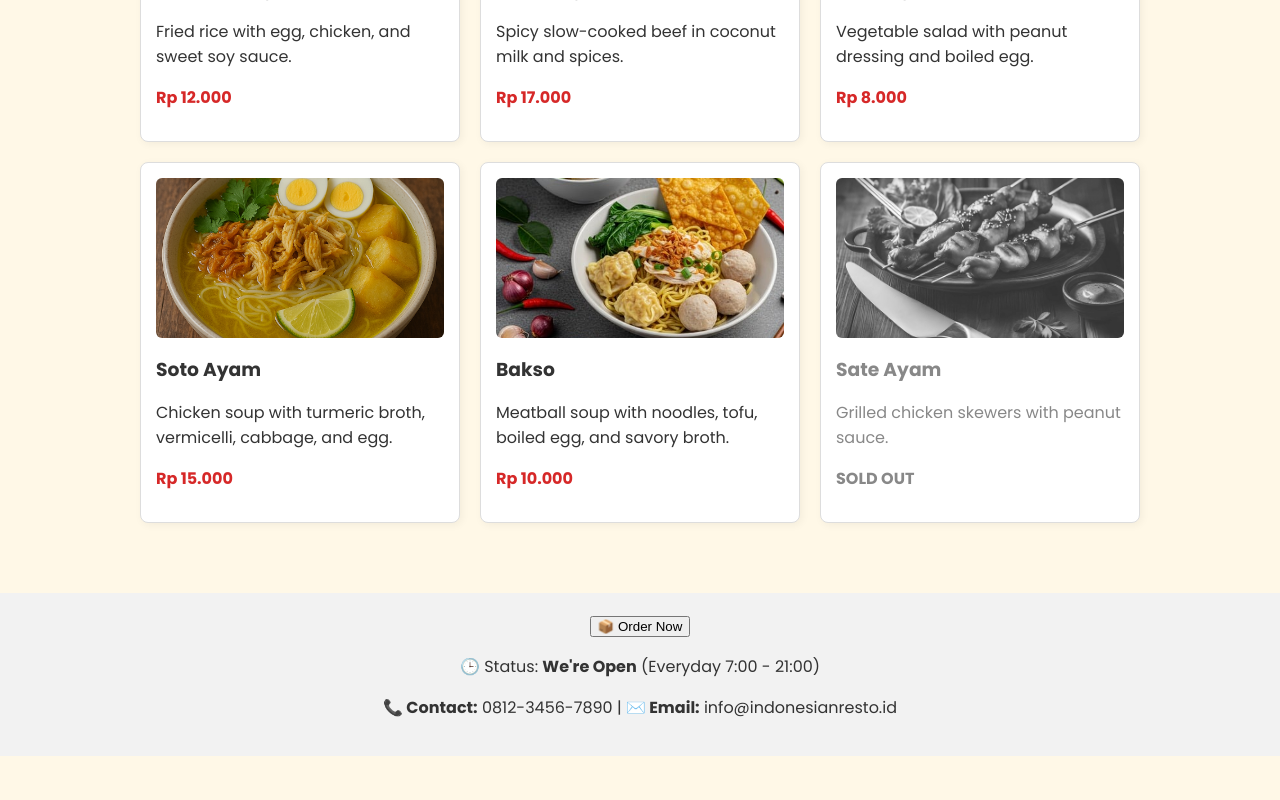
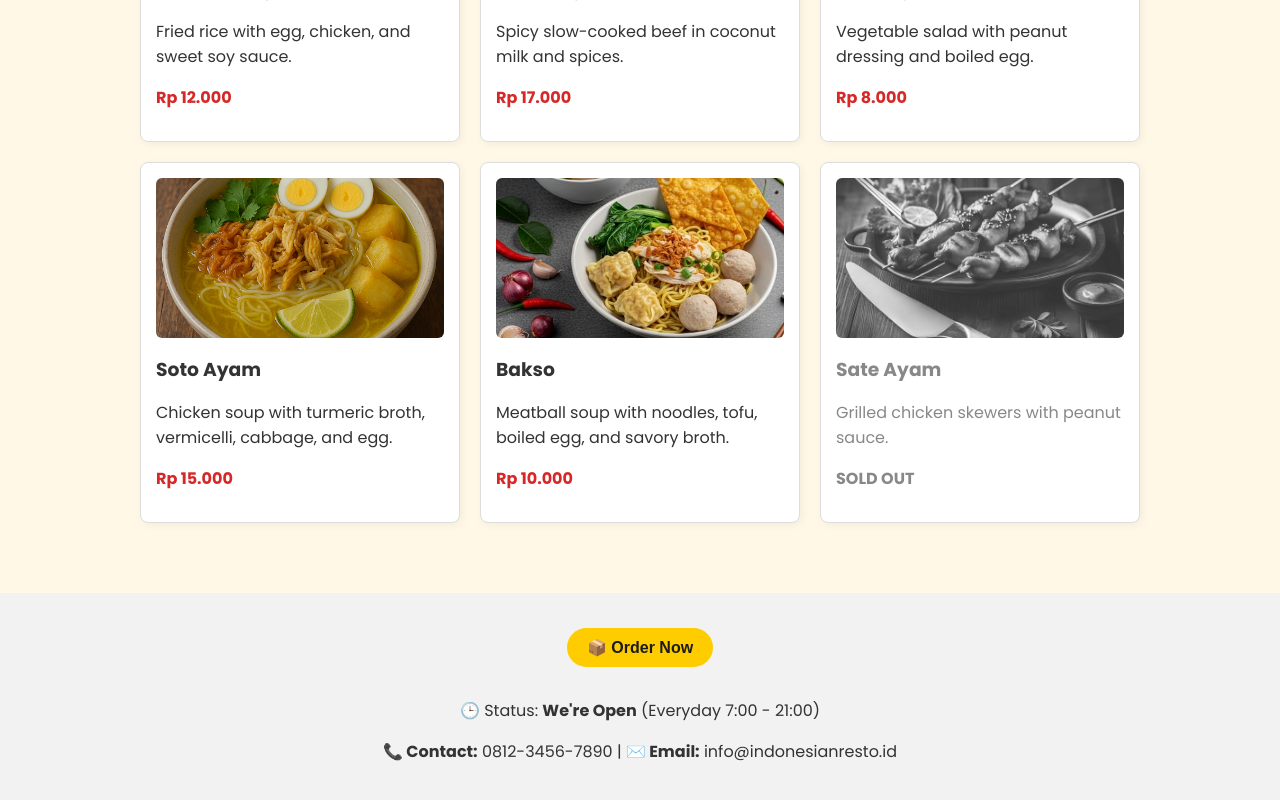
Before and after one commit to argus1995/indonesian-resto, a React (Vite) app: page / in a window 1280 px wide. Shown: the part 574-1374 px from the top of the page. Before the commit the page ends 1330 px from the top, so only its background shows below. Built offline with nearby package versions, Linux system fonts and the light colour scheme.

Commit message:
style(footer): add style to open status and order button

```diff
--- a/src/App.css
+++ b/src/App.css
@@ -130,3 +130,20 @@ footer {
   font-size: 16px;
   margin-top: 40px;
 }
+
+footer button {
+  background-color: #ffcc00;
+  border: none;
+  padding: 10px 20px;
+  border-radius: 25px;
+  font-weight: bold;
+  cursor: pointer;
+  margin: 15px 0;
+  font-size: 16px;
+  color: #1b1b1b;
+  transition: transform 0.2s ease;
+}
+
+footer button:hover {
+  background-color: #e6b800;
+}
```
